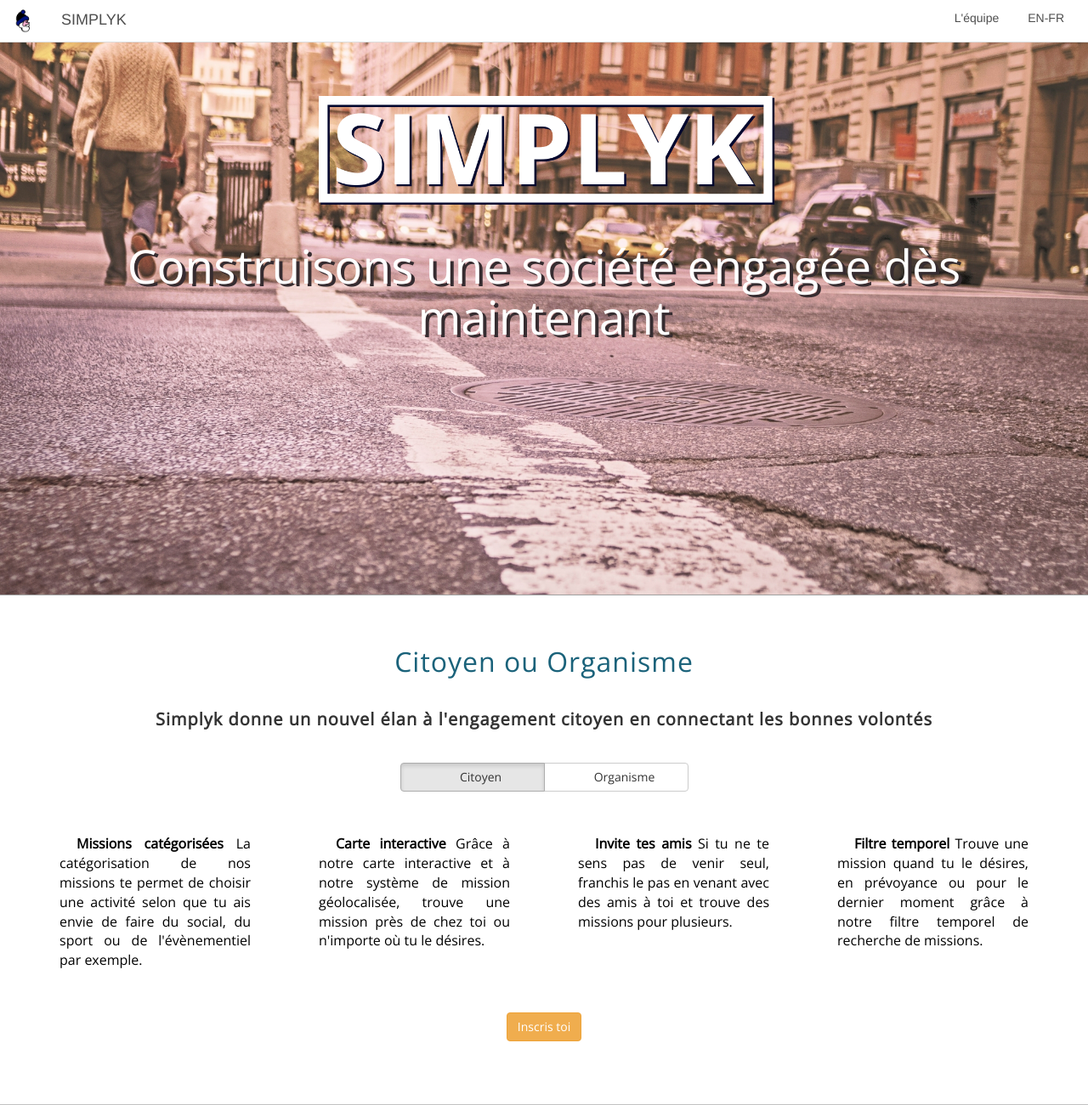
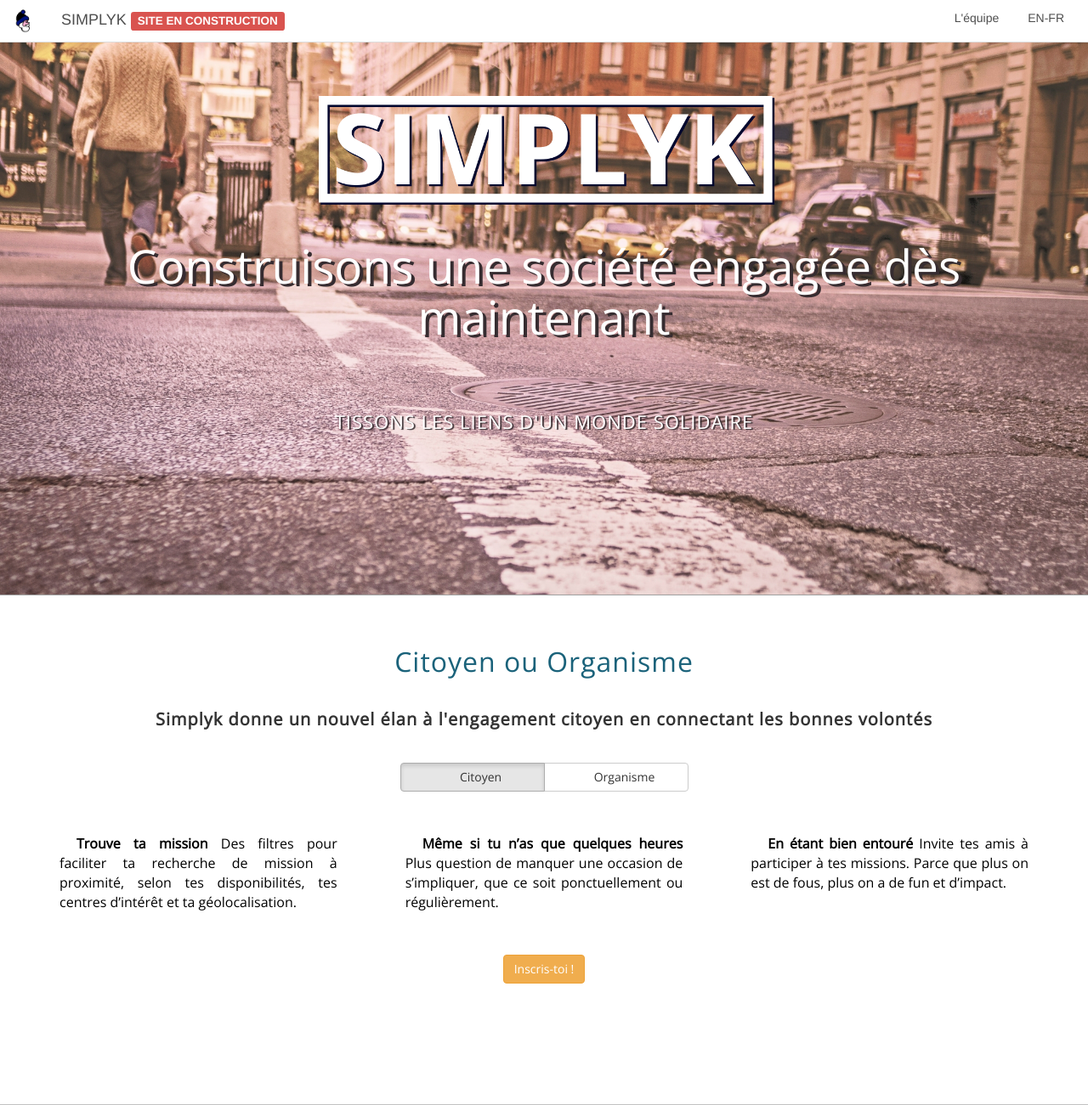
Before and after one commit to ThibautJ/simplyk-website, a PHP site: page / in a window 1280 px wide. Shown: the top 1301 px of the page at 85% size. Run offline with PHP 8.4, Linux system fonts and the light colour scheme; some libraries are stand-ins or nearby versions.

Commit message:
Landing Page ready to be shared
Website in construction, CABM et Concordia logos removed, contenu
updated, video section removed, scroll to forms when clicking register
button

```diff
--- a/footer.php
+++ b/footer.php
@@ -1,16 +1,17 @@
 <div id="footer" class="container">
   <div class="col-md-1"></div>
   <div class="col-md-1">
-    <p>Crédits :</p>
+    <!--<p>Crédits :</p>-->
   </div>
   <div class="col-md-4">
-    <p>Volunteer by Ryan Beck from the Noun Project</p>
+    <!--<p>Volunteer by Ryan Beck from the Noun Project</p>
     <p>Heart by Veronika Geertsema König from the Noun Project</p>
-    <p>Search by Jack NUMBER from the Noun Project</p>
+    <p>Search by Jack NUMBER from the Noun Project</p>-->
+    SITE EN CONSTRUCTION
   </div>
   <div class="col-md-6 text-right" id="suivez">
-    <p>Suivez-nous</p>
+    <!--<p>Suivez-nous</p>
     <a href=""><i class="icon icon-2x icon-sk icon-sk-white icon-facebook-official"></i></a>
-    <a href=""><i class="icon icon-2x icon-sk icon-sk-white icon-instagram"></i></a>
+    <a href=""><i class="icon icon-2x icon-sk icon-sk-white icon-instagram"></i></a>-->
   </div>
 </div>
--- a/index.php
+++ b/index.php
@@ -58,7 +58,7 @@
       <div class="col-md-2"></div>
     </div>
     <h1 class="text-center" id="vision">Construisons une société engagée dès maintenant</h1>
-    <h4 class="text-center" id="mission"></h4>
+    <h4 class="text-center" id="mission">Tissons les liens d'un monde solidaire</h4>
   </div>
 
   <div id="description-section" class="container-fluid section">
@@ -78,24 +78,24 @@
     </div>
     <div id="description-list" class="container-fluid">
       <div class="row">
-        <div class="col-sm-3 text-sk block-text"><i class="icon icon-sk icon-hand-o-up"></i><b>Missions catégorisées</b> La catégorisation de nos missions te permet de choisir une activité selon que tu ais envie de faire du social, du sport ou de l'évènementiel par exemple.</div>
-        <div class="col-sm-3 text-sk block-text"><i class="icon icon-sk icon-map-o"></i><b>Carte interactive</b> Grâce à notre carte interactive et à notre système de mission géolocalisée, trouve une mission près de chez toi ou n'importe où tu le désires.</div>
-        <div class="col-sm-3 text-sk block-text"><i class="icon icon-sk icon-users"></i><b>Invite tes amis</b> Si tu ne te sens pas de venir seul, franchis le pas en venant avec des amis à toi et trouve des missions pour plusieurs. </div>
-        <div class="col-sm-3 text-sk block-text"><i class="icon icon-sk icon-calendar-check-o"></i><b>Filtre temporel</b> Trouve une mission quand tu le désires, en prévoyance ou pour le dernier moment grâce à notre filtre temporel de recherche de missions. </div>
+        <div class="col-sm-4 text-sk block-text"><i class="icon icon-sk icon-hand-o-up"></i><b>Trouve ta mission</b> Des filtres pour faciliter ta recherche de mission à proximité, selon tes disponibilités, tes centres d’intérêt et ta géolocalisation.</div>
+        <div class="col-sm-4 text-sk block-text"><i class="icon icon-sk icon-map-o"></i><b>Même si tu n’as que quelques heures</b> Plus question de manquer une occasion de s’impliquer, que ce soit ponctuellement ou régulièrement.</div>
+        <div class="col-sm-4 text-sk block-text"><i class="icon icon-sk icon-users"></i><b>En étant bien entouré</b> Invite tes amis à participer à tes missions. Parce que plus on est de fous, plus on a de fun et d’impact. </div>
       </div>
     </div>
     <div class="text-center">
-      <button id="citoyen-register" class="btn btn-warning">Inscris toi</button>
+      <button id="citoyen-register" class="btn btn-warning">Inscris-toi !</button>
     </div>
   </div>
 
-  <div id="partners-section" class="section">
+  <div id="partners-section" class="section  container-fluid">
     <h3 class="sous-titre text-center">Nos partenaires</h3>
     <div id="partners-row" class="row">
-      <div class="col-md-3 center-block img-partners"><a href="http://d3center.ca/"><img src="http://d3center.ca/wp-content/uploads/2015/06/District3-Innovation-Center.png" class="img-responsive center-block"></a></div>
-      <div class="col-md-3 center-block img-partners"><a href="http://cabm.net/en"><img id="cabm" src="https://pbs.twimg.com/profile_images/593854999202955264/xvNlID33.jpg" class="img-responsive center-block"></a></div>
-      <div class="col-md-3 center-block img-partners"><a href="http://volunteerwica.com/accueuil/"><img src="http://volunteerwica.com/wp-content/themes/bhinneka-child/img/logofr.png" class="img-responsive center-block"></a></div>
-      <div class="col-md-3 center-block img-partners"><a href="https://www.concordia.ca/"><img src="http://5days.ca/concordia/wp-content/uploads/sites/25/2014/03/Concordia_Logo2.png" class="img-responsive center-block"></a></div>
+      <div class="col-md-2"></div>
+      <div class="col-md-4 center-block img-partners"><a href="http://d3center.ca/"><img src="http://d3center.ca/wp-content/uploads/2015/06/District3-Innovation-Center.png" class="img-responsive center-block"></a></div>
+      <div class="col-md-4 center-block img-partners"><a href="http://volunteerwica.com/accueuil/"><img src="http://volunteerwica.com/wp-content/themes/bhinneka-child/img/logofr.png" class="img-responsive center-block"></a></div>
+      <div class="col-md-2"></div>
+      <!--<div class="col-md-3 center-block img-partners"><a href="https://www.concordia.ca/"><img src="http://5days.ca/concordia/wp-content/uploads/sites/25/2014/03/Concordia_Logo2.png" class="img-responsive center-block"></a></div>-->
     </div>
   </div>
 
@@ -125,7 +125,7 @@
   </div>
 
 
-  <div id="video-section" class="section">
+  <!--<div id="video-section" class="section">
     <h3 class="sous-titre text-center">Vidéo de présentation</h3>
     <div class="row">
       <div class="col-md-2"></div>
@@ -134,7 +134,7 @@
       </div>
       <div class="col-md-2"></div>
     </div>
-  </div>
+  </div>-->
 
   <?php include("footer.php"); ?>
 
--- a/navbar.php
+++ b/navbar.php
@@ -4,7 +4,8 @@
 			<a class="navbar-brand" href="index.php">
 				<img alt="Brand" src="images/pereNoelBleu.png">
 			</a>
-		<a href="index.php" class="navbar-brand">SIMPLYK</a></li>
+			<a href="index.php" class="navbar-brand">SIMPLYK <span class="label label-danger"> SITE EN CONSTRUCTION</span></a>
+		</li>
 		<li role="presentation" class="navbar-right space-right"><a href="#">EN-FR</a></li>
 		<li role="presentation" class="navbar-right"><a href="team.php">L'équipe</a></li>
 </ul>
--- a/team.php
+++ b/team.php
@@ -13,6 +13,10 @@
 	<link href="css/bootstrap.min.css" rel="stylesheet">
 	<link href="style.css" type="text/css" rel="stylesheet">
 	<link rel="stylesheet" href="font-awesome-4.5.0/css/font-awesome.min.css">
+
+	<!-- octicons/fonticons -->
+	<script src="https://use.fonticons.com/a977a97f.js"></script>
+	<link rel="stylesheet" href="/octicons/octicons.css">
 
 	<!-- favicon -->
 	<link rel="shortcut icon" type="image/x-icon" href="favicon/favicon.ico">
@@ -53,7 +57,7 @@
 						<div class="caption">
 							<h3>Francois</h3>
 							<p>CEO</p>
-							<p><a href="#" class="btn btn-primary" role="contact">Contact</a></p>
+							<p><a href="mailto:thibaut@simplyk.org" class="btn btn-primary" role="contact">Contact</a></p>
 						</div>
 					</div>
 				</div>
```
Also changed, not shown: js/my-jquery.js (+32 -2 lines). Lines whose indentation alone changed are shown as unchanged.
